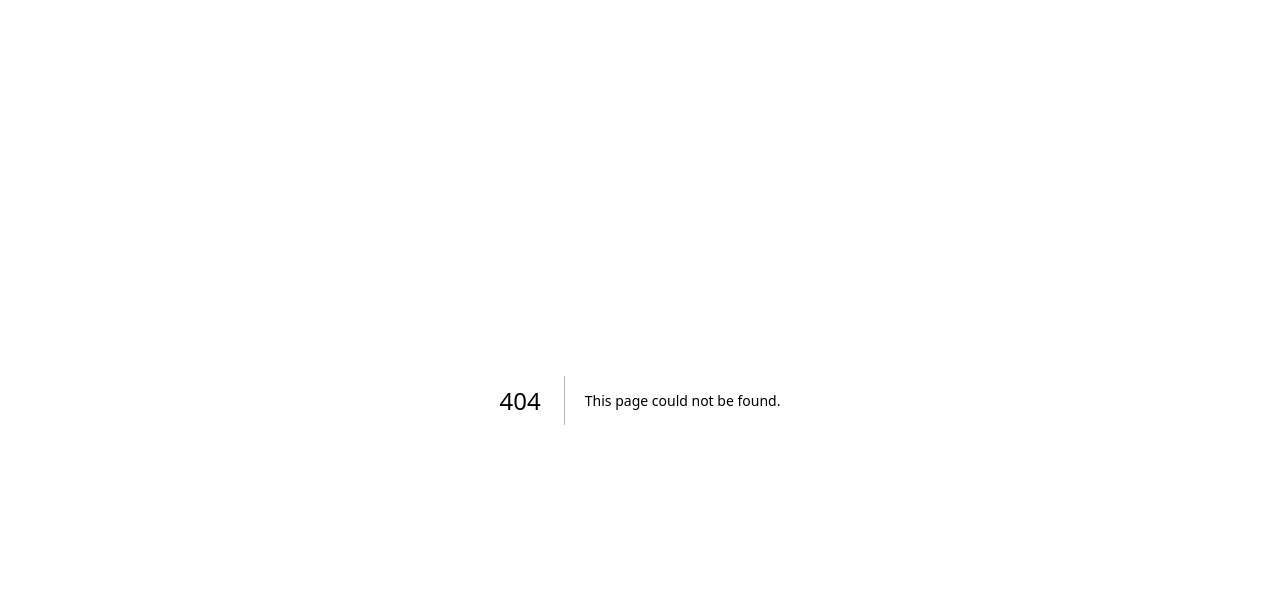
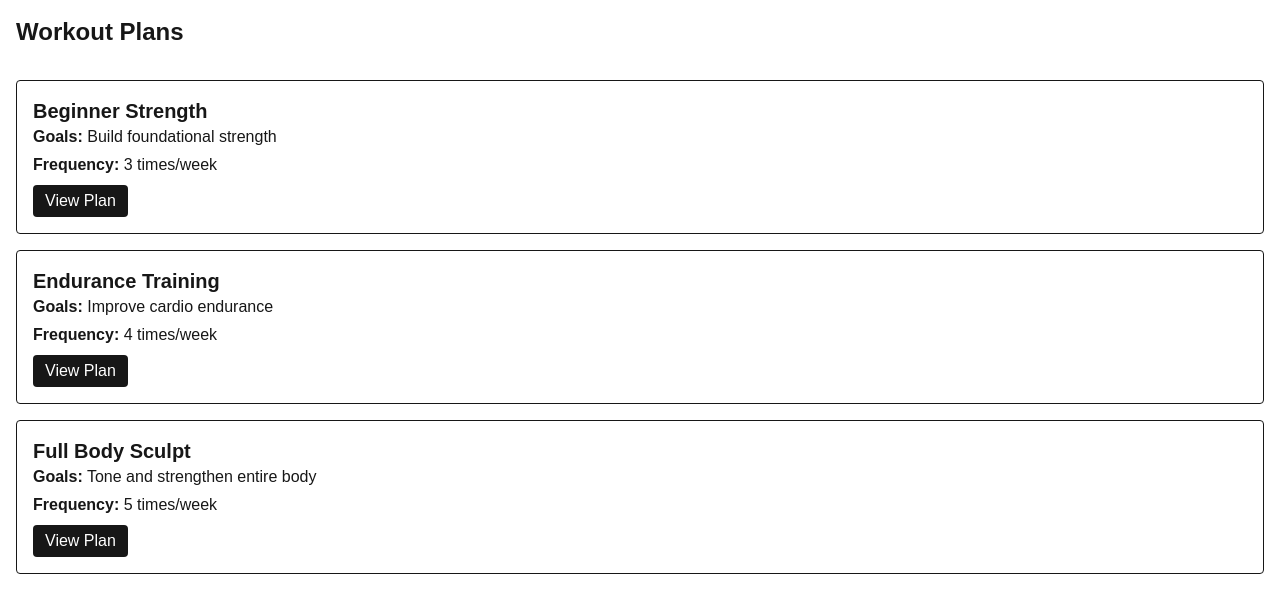
Before and after one commit to brandonbryant12/hitt-timer, a Next.js app: page /plans in a window 1280 px wide. Before the commit this address had no page. Shown: the top 612 px of the page. Built offline with nearby package versions, Linux system fonts and the light colour scheme.

Commit message:
Add new page to display workout plans with mock data

```diff
--- /dev/null
+++ b/src/app/plans/page.tsx
@@ -0,0 +1,65 @@
+
+"use client";
+
+/*
+<ai_context>
+File is responsible for displaying a list of workout plans, using mock data for demonstration.
+</ai_context>
+*/
+
+import Link from "next/link";
+
+interface WorkoutPlan {
+  id: number;
+  name: string;
+  goals: string;
+  frequency: number;
+}
+
+export default function PlansPage() {
+  const mockPlans: WorkoutPlan[] = [
+    {
+      id: 1,
+      name: "Beginner Strength",
+      goals: "Build foundational strength",
+      frequency: 3,
+    },
+    {
+      id: 2,
+      name: "Endurance Training",
+      goals: "Improve cardio endurance",
+      frequency: 4,
+    },
+    {
+      id: 3,
+      name: "Full Body Sculpt",
+      goals: "Tone and strengthen entire body",
+      frequency: 5,
+    },
+  ];
+
+  return (
+    <div className="p-4 min-h-screen flex flex-col gap-8">
+      <h1 className="text-2xl font-bold">Workout Plans</h1>
+      <div className="flex flex-col gap-4">
+        {mockPlans.map((plan) => (
+          <div key={plan.id} className="border p-4 rounded">
+            <h2 className="text-xl font-semibold">{plan.name}</h2>
+            <p className="mb-1">
+              <strong>Goals:</strong> {plan.goals}
+            </p>
+            <p className="mb-2">
+              <strong>Frequency:</strong> {plan.frequency} times/week
+            </p>
+            <Link
+              href={`/plans/${plan.id}`}
+              className="bg-foreground text-background px-3 py-1 rounded hover:opacity-80 inline-block"
+            >
+              View Plan
+            </Link>
+          </div>
+        ))}
+      </div>
+    </div>
+  );
+}
```
